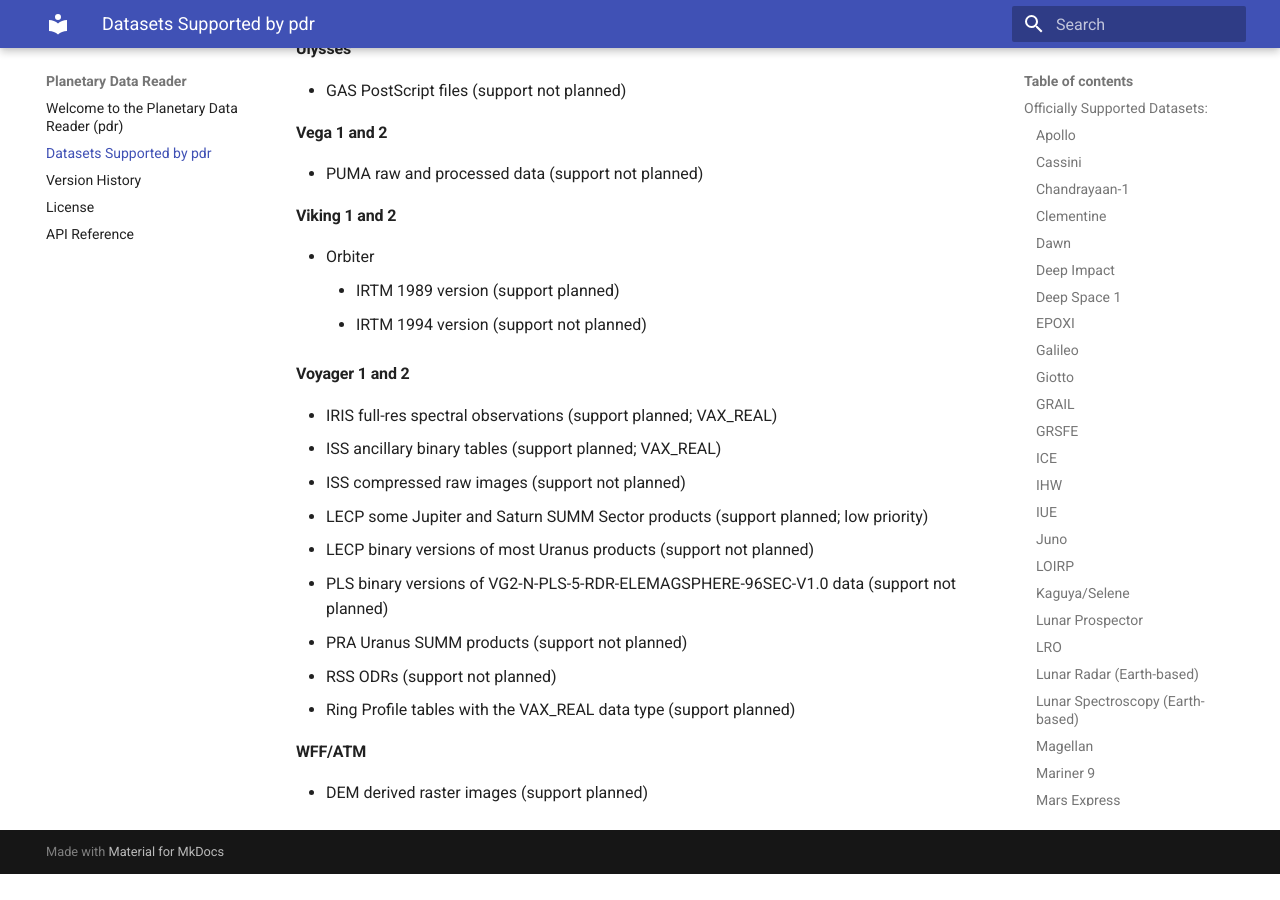
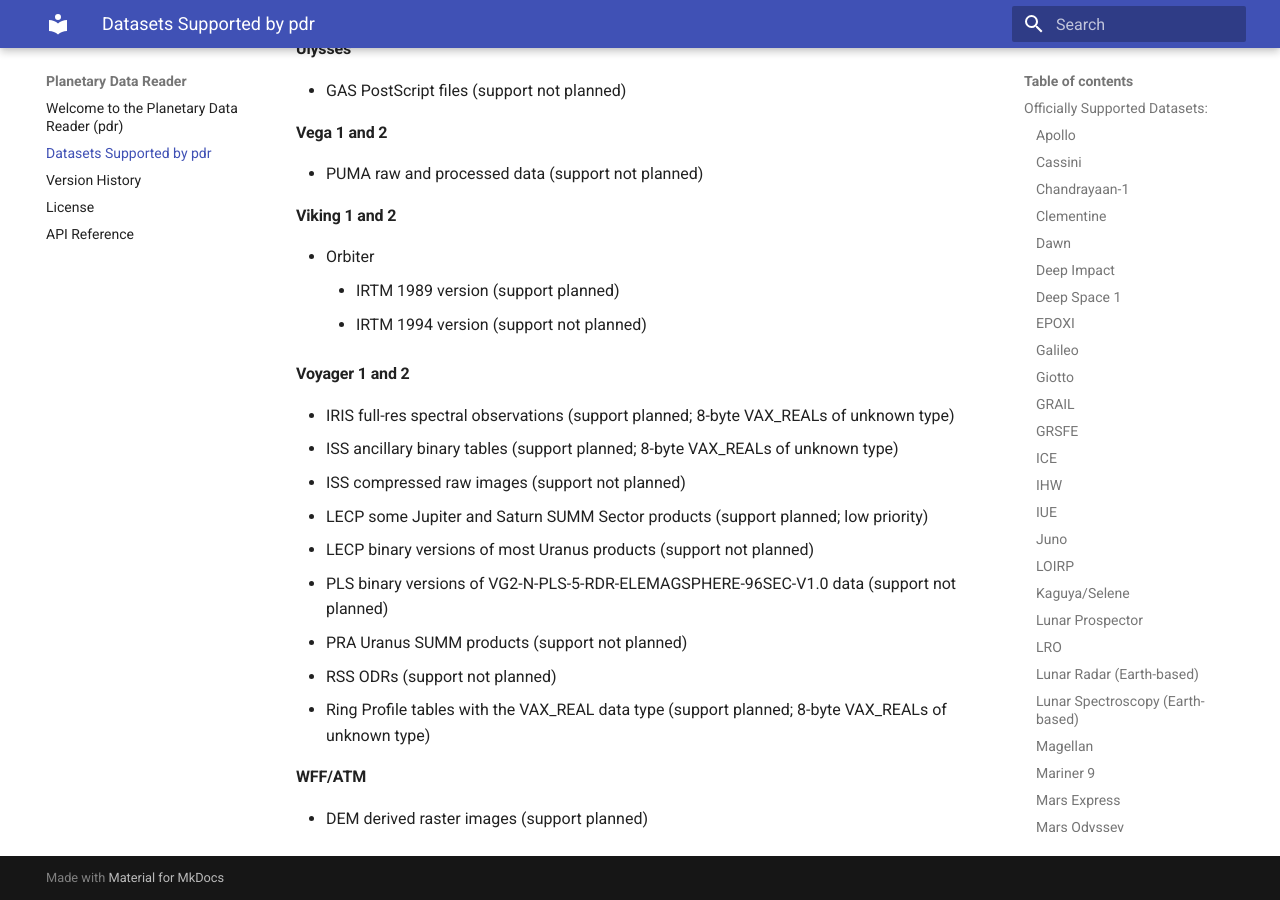
Before and after one commit to MillionConcepts/pdr, an MkDocs documentation site: the page built from docs/supported_datasets.md, in a window 1280 px wide and 900 px high, scrolled down 22497 px. Built offline with MkDocs 1.6.1 and Material for MkDocs 9.7.7, drawn with Linux system fonts in a browser that asks for light colours; before the commit the page ends 23371 px from its top, so only the background shows below that.

Commit message:
specify what's wrong with the VAXes

```diff
--- a/docs/supported_datasets.md
+++ b/docs/supported_datasets.md
@@ -628,14 +628,14 @@ of their metadata appear to match other sources.
     - IRTM 1989 version (support planned)
     - IRTM 1994 version (support not planned)
 #### Voyager 1 and 2
-  - IRIS full-res spectral observations (support planned; VAX_REAL)
-  - ISS ancillary binary tables (support planned; VAX_REAL)
+  - IRIS full-res spectral observations (support planned; 8-byte VAX_REALs of unknown type)
+  - ISS ancillary binary tables (support planned; 8-byte VAX_REALs of unknown type)
   - ISS compressed raw images (support not planned)
   - LECP some Jupiter and Saturn SUMM Sector products (support planned; low priority)
   - LECP binary versions of most Uranus products (support not planned)
   - PLS binary versions of VG2-N-PLS-5-RDR-ELEMAGSPHERE-96SEC-V1.0 data (support not planned)
   - PRA Uranus SUMM products (support not planned)
   - RSS ODRs (support not planned)
-  - Ring Profile tables with the VAX_REAL data type (support planned)
+  - Ring Profile tables with the VAX_REAL data type (support planned; 8-byte VAX_REALs of unknown type)
 #### WFF/ATM
   - DEM derived raster images (support planned)
```
